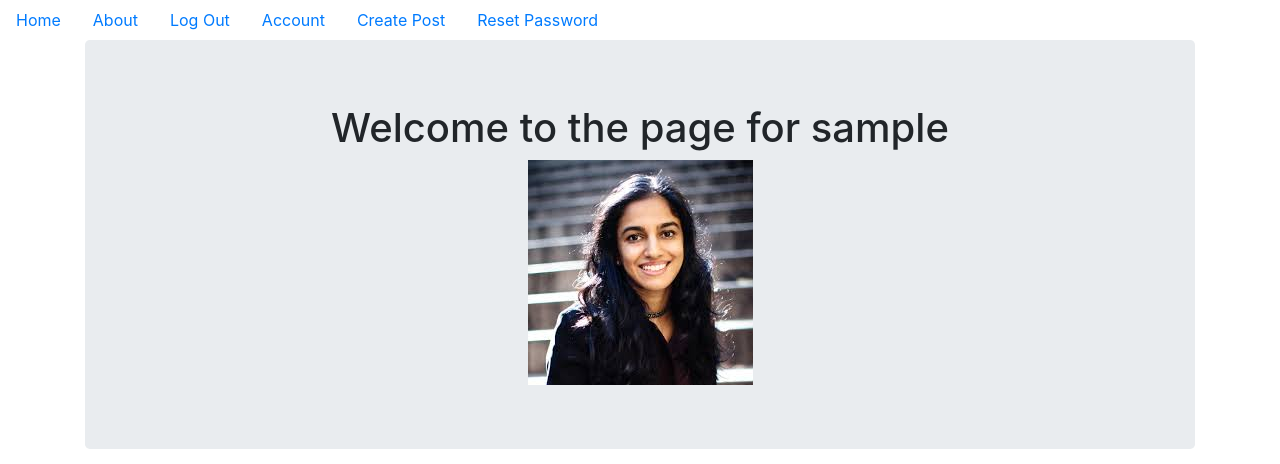
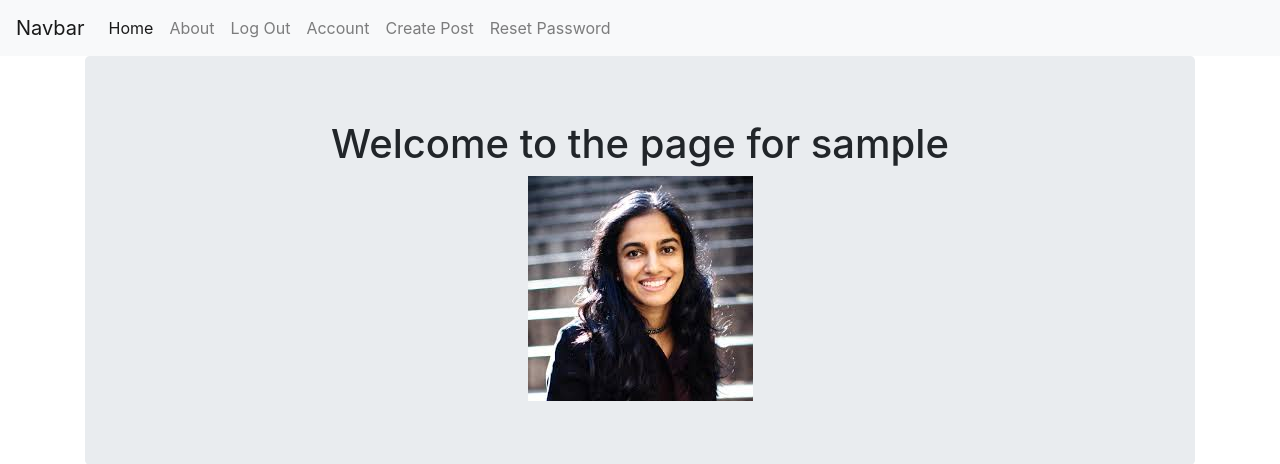
Before and after one commit to GregGab/tripdripgit, a Flask app: page /account in a window 1280 px wide. Shown: the top 464 px of the page. Run offline with Flask 2, Linux system fonts and the light colour scheme; the visitor is signed in with stand-in values (Sample User, id 1); data comes from the database, SQL or seed files in the repository; some libraries are stand-ins or nearby versions.

Commit message:
Added navbar

```diff
--- a/tripdripblog/templates/base.html
+++ b/tripdripblog/templates/base.html
@@ -13,31 +13,39 @@
 </head>
 <body>
 
-    <ul class="nav">
-        <li class='nav-link'>
-            <a href="{{url_for('core.index')}}">Home</a>
+<nav class="navbar navbar-expand-lg navbar-light bg-light">
+    <a class="navbar-brand" href="#">Navbar</a>
+    <button class="navbar-toggler" type="button" data-toggle="collapse" data-target="#navbarSupportedContent" aria-controls="navbarSupportedContent" aria-expanded="false" aria-label="Toggle navigation">
+        <span class="navbar-toggler-icon"></span>
+    </button>
+
+    <div class="collapse navbar-collapse" id="navbarSupportedContent">
+        <ul class="navbar-nav mr-auto">
+            <li class="nav-item active">
+                <a class="nav-link" href="{{url_for('core.index')}}">Home <span class="sr-only">(current)</span></a>
             </li>
-
-        <li class='nav-link'>
-            <a href="{{url_for('core.info')}}">About</a>
+            <li class="nav-item">
+                <a class="nav-link" href="{{url_for('core.info')}}">About</a>
             </li>
 
     {% if current_user.is_authenticated %}
-        <li class='nav-link'>
-            <a href="{{url_for('users.logout')}}">Log Out</a>
+
+            <li class="nav-item">
+                <a class="nav-link" href="{{url_for('users.logout')}}">Log Out</a>
             </li>
 
-        <li class='nav-link'>
-            <a href="{{url_for('users.account')}}">Account</a>
+            <li class="nav-item">
+                <a class="nav-link" href="{{url_for('users.account')}}">Account</a>
             </li>
 
-        <li class='nav-link'>
-            <a href="{{url_for('blog_posts.create_post')}}">Create Post</a>
+            <li class="nav-item">
+                <a class="nav-link" href="{{url_for('blog_posts.create_post')}}">Create Post</a>
             </li>
 
-        <li class='nav-link'>
-            <a href="{{url_for('users.password_reset')}}">Reset Password</a>
+            <li class="nav-item">
+                <a class="nav-link" href="{{url_for('users.password_reset')}}">Reset Password</a>
             </li>
+
     {% else %}
 
             <li class='nav-link'>
@@ -47,9 +55,34 @@
             <li class='nav-link'>
                 <a href="{{url_for('users.register')}}">Register</a>
             </li>
+
+            <li class="nav-item dropdown">
+            <a class="nav-link dropdown-toggle" href="#" id="navbarDropdown" role="button" data-toggle="dropdown" aria-haspopup="true" aria-expanded="false">
+              Dropdown
+            </a>
+            <div class="dropdown-menu" aria-labelledby="navbarDropdown">
+              <a class="dropdown-item" href="#">Action</a>
+              <a class="dropdown-item" href="#">Another action</a>
+              <div class="dropdown-divider"></div>
+              <a class="dropdown-item" href="#">Something else here</a>
+            </div>
+            </li>
+            <li class="nav-item">
+                <a class="nav-link disabled" href="#" tabindex="-1" aria-disabled="true">Disabled</a>
+            </li>
+</ul>
+<form class="form-inline my-2 my-lg-0">
+  <input class="form-control mr-sm-2" type="search" placeholder="Search" aria-label="Search">
+  <button class="btn btn-outline-success my-2 my-sm-0" type="submit">Search</button>
+</form>
+
     {% endif %}
 
-    </ul>
+
+  </div>
+</nav>
+
+
 <div class="container">
     {% block content %}
 
--- a/tripdripblog/templates/index.html
+++ b/tripdripblog/templates/index.html
@@ -3,10 +3,7 @@
 
     <div class="jumbotron">
         <h1>TripDrip</h1>
-        {% extends "login.html" %}
-        {% block login %}
 
-        {% endblock %}
     </div>
 
     <div class="container">
```
Lines whose indentation alone changed are shown as unchanged.
